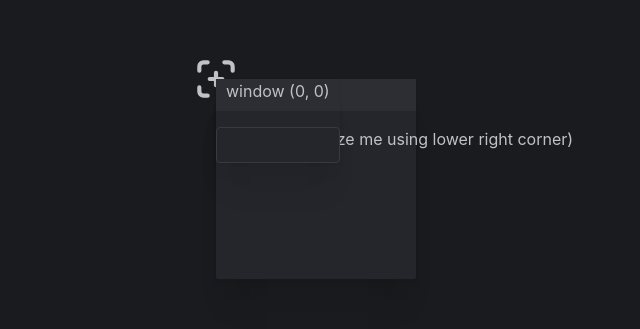
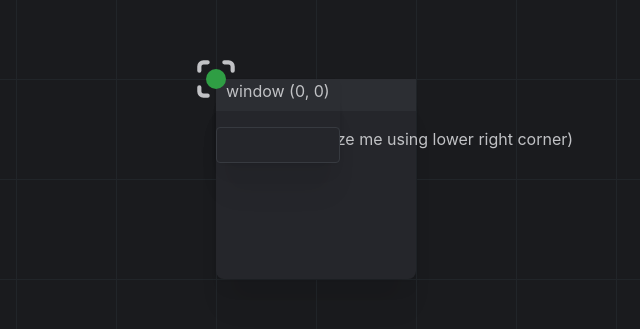
Before and after one commit to kai1294/alphamath, a React (Vite) app: page / in a window 1280 px wide. Shown: the part 321-650 px from the top of the page, without its empty margins (424-1064 px from the left). Built offline with nearby package versions, Linux system fonts and the light colour scheme; what mantine-contextmenu would draw is missing.

Commit message:
better wheel zooming

```diff
--- a/src/App.tsx
+++ b/src/App.tsx
@@ -5,12 +5,13 @@ import { Panel } from "./workspace/Panel";
 import { MainOverlay } from "./components/overlay/MainOverlay";
 import { GlobalTransformProvider } from "./workspace/GlobalTransform";
 import { Textarea, TextInput } from "@mantine/core";
+import { BackgroundGrid } from "./components/detail/BackgroundGrid";
 
 const App = () => {
     return (
         <GlobalTransformProvider>
             <WorkspaceView>
-                <TransformProvider initial={{ x: -25, y: -25 }}>
+                <TransformProvider defaultValue={{ x: -25, y: -25 }}>
                     <IconCrosshair size={50} />
                 </TransformProvider>
 
@@ -24,7 +25,11 @@ const App = () => {
                     <Textarea autosize />
                 </Panel>
 
+
+
             </WorkspaceView>
+
+            <BackgroundGrid />
 
             <MainOverlay />
         </GlobalTransformProvider>
--- /dev/null
+++ b/src/components/debug/DebugPoint.tsx
@@ -0,0 +1,21 @@
+import { Box } from "@mantine/core";
+import { TransformProvider } from "../../workspace/Transform";
+import { Position } from "../../workspace/types";
+
+export const DebugPoint = ({ pos }: { pos: Position }) => {
+    const size = 20;
+
+    return (
+        <TransformProvider value={{
+            x: pos.x - size/2,
+            y: pos.y - size/2,
+        }}>
+            <Box
+                w={size+"px"}
+                h={size+"px"}
+                bg="green"
+                style={{ borderRadius: `${size/2}px` }}
+            />
+        </TransformProvider>
+    )
+};
--- /dev/null
+++ b/src/components/detail/BackgroundGrid.tsx
@@ -0,0 +1,38 @@
+import { Box } from "@mantine/core"
+import { Transform, TransformProvider } from "../../workspace/Transform";
+import { useContext } from "react";
+import { GlobalTransform } from "../../workspace/GlobalTransform";
+
+export const BackgroundGrid = () => {
+    const { position, scale } = useContext(GlobalTransform);
+
+    let c = `var(--mantine-color-gray-9)`;
+    let t = `1px`;
+    let s = `${100 * scale}px`;
+    let backgroundImage = `linear-gradient(to right, ${c} ${t}, transparent 1px), linear-gradient(to bottom, ${c} ${t}, transparent 1px)`;
+    let backgroundPosition = `${position.x}px ${position.y}px`;
+
+    return (
+        <Box
+            w="100%"
+            h="100%"
+            style={{
+                position: "absolute",
+                top: 0,
+                left: 0,
+                pointerEvents: "none",
+                zIndex: -10,
+            }}
+        >
+            <Box
+                w="100%"
+                h="100%"
+                style={{
+                    backgroundSize: [s, s].join(" "),
+                    backgroundImage,
+                    backgroundPosition,
+                }}
+            />
+        </Box>
+    )
+}
--- a/src/components/overlay/MainOverlay.tsx
+++ b/src/components/overlay/MainOverlay.tsx
@@ -2,29 +2,28 @@ import { useContext } from "react"
 import { GlobalTransform } from "../../workspace/GlobalTransform"
 import { Box, Button, Group, Text } from "@mantine/core";
 import { useMouse } from "@mantine/hooks";
+import { useMousePosition } from "../../hooks/useMousePosition";
 
 export const MainOverlay = () => {
-    const { position, scale, setPosition } = useContext(GlobalTransform);
-    const mouse = useMouse();
-
-    const mousePosition = {
-        x: Math.round((mouse.x - position.x) / scale),
-        y: Math.round((mouse.y - position.y) / scale),
-    };
+    const { position, scale, setPosition, setScale } = useContext(GlobalTransform);
+    const mouse = useMousePosition();
 
     return (
         <Box style={{ position: "fixed", top: 0, left: 0, pointerEvents: "none" }}>
             <Box w="100%" style={{ position: "fixed", bottom: 0 }}>
                 <Group justify="center" pb="md">
                     <Text c="dimmed" ta="center">
-                        Workspace: ({position.x}, {position.y}) {scale}x
+                        Workspace: ({position.x}, {position.y}) {scale.toString().slice(0, 3)}x
                         <br />
-                        Mouse: ({mousePosition.x}, {mousePosition.y})
+                        Mouse: ({mouse.x}, {mouse.y})
                     </Text>
                     <Button
                         style={{ pointerEvents: "all" }}
                         variant="light"
-                        onClick={() => setPosition({ x: window.innerWidth/2, y: window.innerHeight/2 })}
+                        onClick={() => {
+                            setPosition({ x: window.innerWidth/2, y: window.innerHeight/2 });
+                            setScale(1);
+                        }}
                     >
                         Center
                     </Button>
--- /dev/null
+++ b/src/hooks/useHandle.tsx
@@ -0,0 +1,22 @@
+import { useContext } from "react";
+import { Transform } from "../workspace/Transform";
+import { useRelativeDrag } from "./useRelativeDrag";
+
+export const useHandle = () => {
+    const { position, setPosition } = useContext(Transform);
+
+    const { props, isDragging } = useRelativeDrag({
+        value: position,
+        onChange: setPosition,
+    });
+
+    return {
+        props: {
+            ...props,
+            style: {
+                cursor: isDragging ? "grabbing" : "grab",
+            }
+        },
+        isDragging,
+    };
+}
--- /dev/null
+++ b/src/hooks/useMousePosition.tsx
@@ -0,0 +1,14 @@
+import { useMouse } from "@mantine/hooks";
+import { useContext } from "react";
+import { GlobalTransform } from "../workspace/GlobalTransform";
+import { Position } from "../workspace/types";
+
+export const useMousePosition = (): Position => {
+    const { position, scale } = useContext(GlobalTransform);
+    const mouse = useMouse();
+
+    return {
+        x: Math.round((mouse.x - position.x) / scale),
+        y: Math.round((mouse.y - position.y) / scale),
+    };
+};
--- a/src/workspace/useHandle.tsx
+++ b/src/hooks/useRelativeDrag.tsx
@@ -1,18 +1,17 @@
+import { useHotkeys, useWindowEvent } from "@mantine/hooks";
 import { useContext, useState } from "react";
-import { GlobalTransform } from "./GlobalTransform";
-import { Transform } from "./Transform";
-import { useHotkeys, useWindowEvent } from "@mantine/hooks";
-import { Position } from "./types";
+import { Position } from "../workspace/types";
+import { GlobalTransform } from "../workspace/GlobalTransform";
 
 export const useRelativeDrag = <T,>({
-    value,
-    onChange,
-    scale,
+    value, onChange, scale,
 }: {
-    value: Position,
-    onChange: (pos: Position) => void,
-    scale: number,
+    value: Position;
+    onChange: (pos: Position) => void;
+    scale?: number;
 }) => {
+    const { scale: defaultScale } = useContext(GlobalTransform);
+
     const [isDragging, setIsDragging] = useState(false);
     const [startDragPosition, setStartDragPosition] = useState<Position>({ x: 0, y: 0 });
     const [start, setStart] = useState<Position>({ x: 0, y: 0 });
@@ -36,8 +35,8 @@ export const useRelativeDrag = <T,>({
         const dx = delta.x - start.x;
         const dy = delta.y - start.y;
         onChange({
-            x: Math.round(startDragPosition.x + (dx / scale)),
-            y: Math.round(startDragPosition.y + (dy / scale)),
+            x: Math.round(startDragPosition.x + (dx / (scale || defaultScale))),
+            y: Math.round(startDragPosition.y + (dy / (scale || defaultScale))),
         });
     };
 
@@ -72,24 +71,3 @@ export const useRelativeDrag = <T,>({
         },
     };
 };
-
-export const useHandle = () => {
-    const { scale } = useContext(GlobalTransform);
-    const { position, setPosition } = useContext(Transform);
-
-    const { props, isDragging } = useRelativeDrag({
-        value: position,
-        onChange: setPosition,
-        scale,
-    });
-
-    return {
-        props: {
-            ...props,
-            style: {
-                cursor: isDragging ? "grabbing" : "grab",
-            }
-        },
-        isDragging,
-    };
-}
--- a/src/workspace/Panel.tsx
+++ b/src/workspace/Panel.tsx
@@ -1,6 +1,7 @@
 import { Box, Group, Paper, Stack, Text } from "@mantine/core";
 import React, { PropsWithChildren, useContext, useState } from "react";
-import { useHandle, useRelativeDrag } from "./useHandle";
+import { useHandle } from "../hooks/useHandle";
+import { useRelativeDrag } from "../hooks/useRelativeDrag";
 import { Transform, TransformProvider } from "./Transform";
 import { GlobalTransform } from "./GlobalTransform";
 
@@ -43,7 +44,7 @@ export const PanelContent = ({
             h={autoSize ? "auto" : h}
             style={{ cursor: "auto", textWrap: "nowrap" }}
             shadow="xl"
-            radius="xs"
+            radius="md"
             onMouseDown={(e) => e.stopPropagation()}
         >
             <Stack>
--- a/src/workspace/Transform.tsx
+++ b/src/workspace/Transform.tsx
@@ -1,5 +1,6 @@
 import React, { PropsWithChildren, useState } from "react";
 import { ITransform, Position, WithSetters } from "./types";
+import { useUncontrolled } from "@mantine/hooks";
 
 const Transform = React.createContext<WithSetters<ITransform>>({
     position: { x: 0, y: 0 },
@@ -8,14 +9,19 @@ const Transform = React.createContext<WithSetters<ITransform>>({
 
 const TransformProvider = ({
     children,
-    initial,
+    defaultValue,
+    onChange,
+    value,
 }: {
-    initial?: Partial<Position>,
+    defaultValue?: Position,
+    value?: Position,
+    onChange?: (pos: Position) => void,
 } & PropsWithChildren) => {
-    let [position, setPosition] = useState({
-        x: 0,
-        y: 0,
-        ...initial,
+    let [position, setPosition] = useUncontrolled<Position>({
+        value,
+        defaultValue,
+        finalValue: { x: 0, y: 0 },
+        onChange,
     });
 
     return (
--- a/src/workspace/WorkspaceView.tsx
+++ b/src/workspace/WorkspaceView.tsx
@@ -1,21 +1,19 @@
 import { Box } from "@mantine/core";
 import { PropsWithChildren, useContext, useRef, useState } from "react";
 import { GlobalTransform } from "./GlobalTransform";
-import { useRelativeDrag } from "./useHandle";
+import { useRelativeDrag } from "../hooks/useRelativeDrag";
+import { BackgroundGrid } from "../components/detail/BackgroundGrid";
+import { Position } from "./types";
+import { useMousePosition } from "../hooks/useMousePosition";
+import { DebugPoint } from "../components/debug/DebugPoint";
 
 export const WorkspaceView = ({
     children
 }: PropsWithChildren) => {
+    const mouse = useMousePosition();
     const { position, setPosition, scale, setScale } = useContext(GlobalTransform);
+    const [lastTouchDistance, setLastTouchDistance] = useState<number | null>(null);
     const workspaceRef = useRef(null);
-
-    const handleWheel = (e: React.WheelEvent<HTMLDivElement>) => {
-        e.preventDefault();
-        const delta = e.deltaY;
-        const newScale = scale - delta / 500;
-        const clamped = Math.max(0.1, Math.min(2, newScale));
-        setScale(clamped);
-    };
 
     const { isDragging: isPanning, props } = useRelativeDrag({
         value: position,
@@ -23,17 +21,73 @@ export const WorkspaceView = ({
         scale: 1,
     });
 
+    const clientPosition = ({ clientX, clientY }: { clientX: number; clientY: number }) => ({
+        x: clientX,
+        y: clientY,
+    });
+
+    const getDistance = (touch1: React.Touch, touch2: React.Touch) => {
+        const dx = touch2.clientX - touch1.clientX;
+        const dy = touch2.clientY - touch1.clientY;
+        return Math.sqrt(dx * dx + dy * dy);
+    };
+
+    const getMiddle = (a: Position, b: Position) => {
+
+    };
+
+    const handleScaleChange = (scaleChange: number, point: Position) => {
+        let newScale = Math.max(0.3, Math.min(2, scale + scaleChange));
+        if (newScale == scale) return;
+        setScale(newScale);
+        setPosition({
+            x: Math.round(position.x - (point.x * scaleChange)),
+            y: Math.round(position.y - (point.y * scaleChange)),
+        })
+    };
+
+    const handleWheel = (e: React.WheelEvent<HTMLDivElement>) => {
+        e.preventDefault();
+        const delta = e.deltaY;
+        const scaleChange = (e.deltaY < 0 ? 1 : -1) * 0.1;
+        handleScaleChange(scaleChange, {
+            x: ((window.innerWidth / 2) - position.x) / scale,
+            y: ((window.innerHeight / 2) - position.y) / scale,
+        });
+    };
+
+    const handleTouchMove = (event: React.TouchEvent<HTMLElement>) => {
+        if (event.touches.length === 2) {
+            const distance = getDistance(event.touches[0], event.touches[1]);
+            if (lastTouchDistance !== null) {
+                const scaleChange = distance / lastTouchDistance;
+                setScale(scale * scaleChange);
+            }
+            setLastTouchDistance(distance);
+        }
+    };
+
+    const handleTouchEnd = () => {
+        setLastTouchDistance(null);
+    };
+
     return (
         <Box
             onWheel={handleWheel}
+            onTouchMove={handleTouchMove}
             {...props}
+            onTouchEnd={(e) => {
+                props.onTouchEnd(e);
+                handleTouchEnd();
+            }}
             w="100vw"
             h="100vh"
             style={{
                 overflow: "hidden",
                 position: 'relative',
                 cursor: isPanning ? "grabbing" : "grab",
-            }}>
+            }}
+        >
             <Box
                 ref={workspaceRef}
                 style={{
@@ -45,6 +99,11 @@ export const WorkspaceView = ({
                 }}
             >
                 {children}
+
+                <DebugPoint pos={{
+                    x: ((window.innerWidth / 2) - position.x) / scale,
+                    y: ((window.innerHeight / 2) - position.y) / scale,
+                }} />
             </Box>
         </Box>
     )
```
